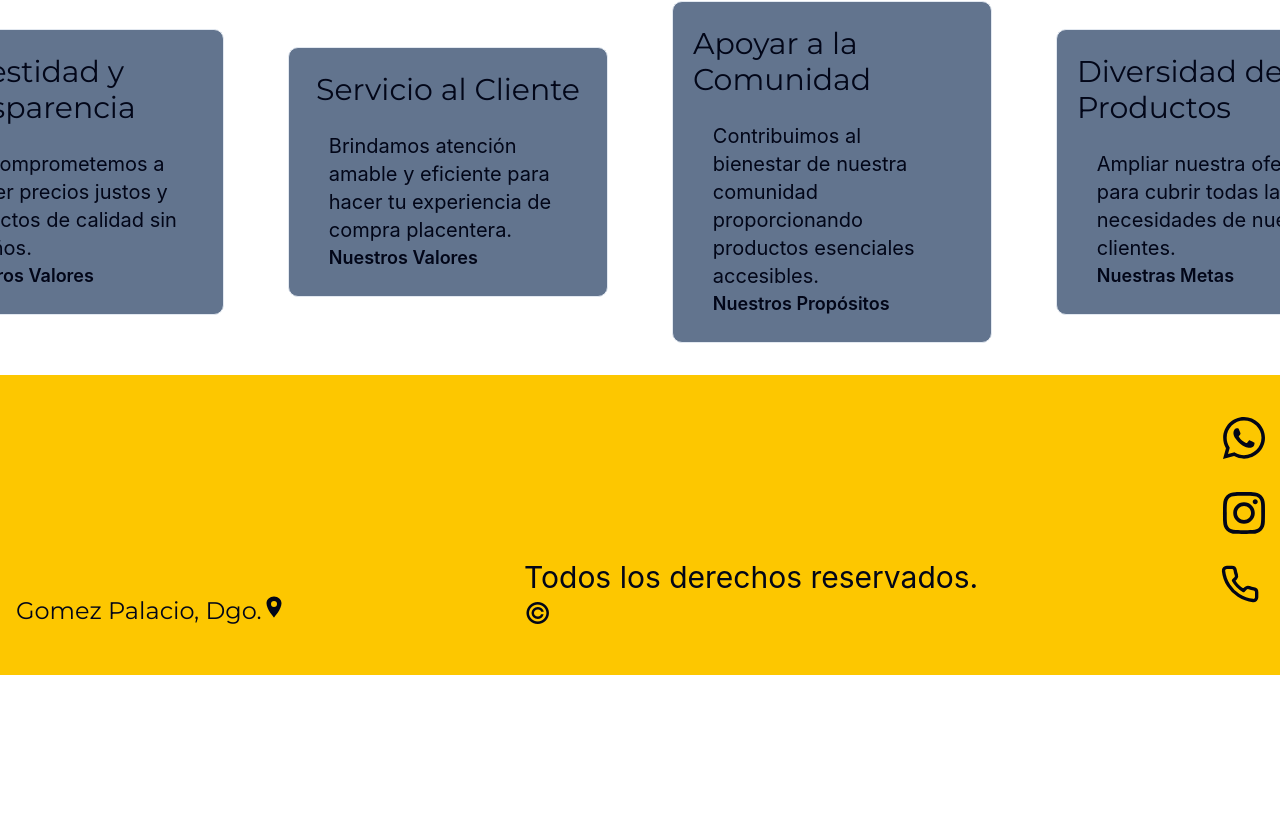
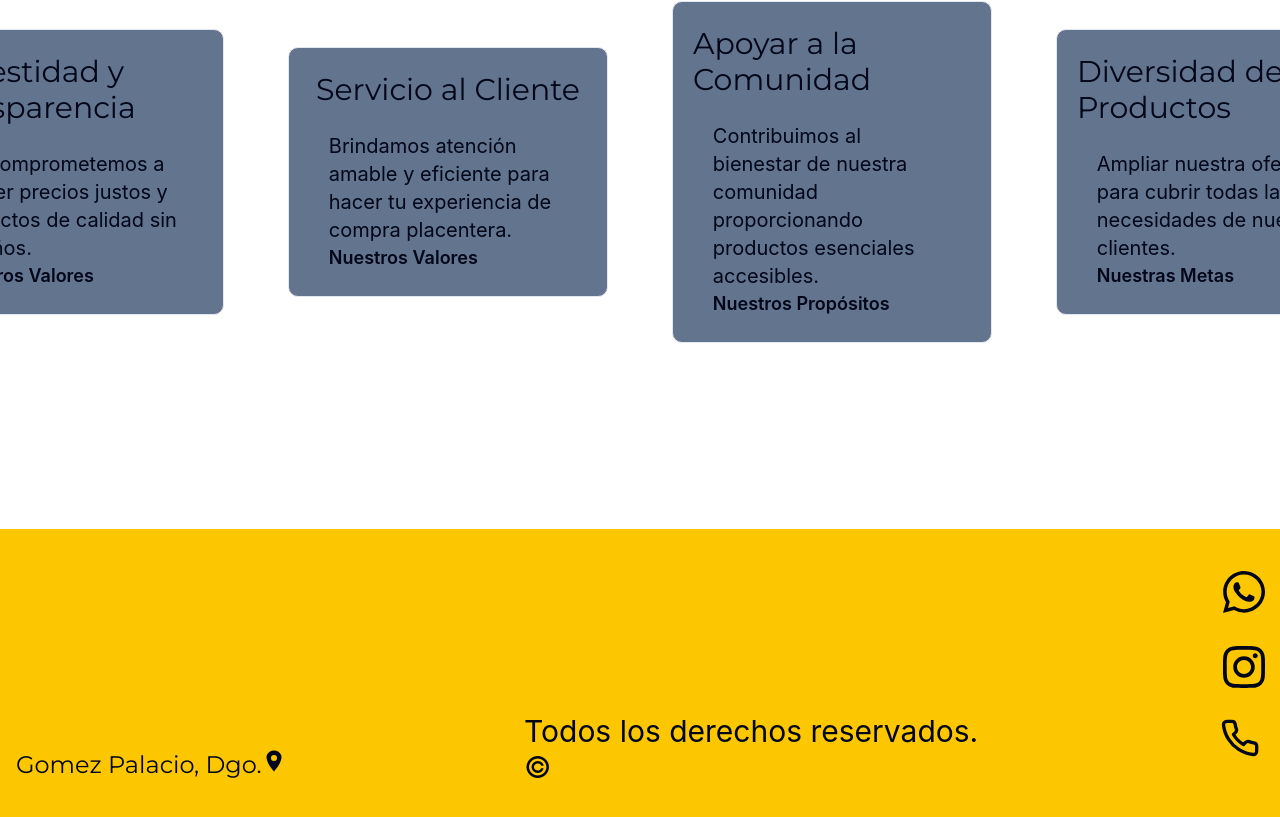
Before and after one commit to Alter25/mobile-responsive-first, a React (Vite) app: page / in a window 1280 px wide. Shown: the part 771-1588 px from the top of the page. Before the commit the page ends 1446 px from the top, so only its background shows below. Built offline with nearby package versions, Linux system fonts and the light colour scheme.

Commit message:
Routes added

```diff
--- a/src/App.tsx
+++ b/src/App.tsx
@@ -1,10 +1,16 @@
-import MainLayout from './layout/MainLayout'
-import Home from './pages/Home'
+import { BrowserRouter, Routes, Route } from "react-router-dom";
+import MainLayout from "./layout/MainLayout";
+import Home from "./pages/Home";
+
 
 function App() {
-  return <MainLayout>
-    <Home/>
-  </MainLayout>
+  return <BrowserRouter>
+    <Routes>
+      <Route path="/" element={<MainLayout />}>
+        <Route index element={<Home />} />
+      </Route>
+    </Routes>
+  </BrowserRouter>
 }
 
 export default App
--- a/src/components/Footer.tsx
+++ b/src/components/Footer.tsx
@@ -8,7 +8,7 @@ interface Props {
 
 export const Footer = ({ Rss, children, ubicacion }: Props) => {
   return (
-    <footer className="w-full grid grid-cols-5 bg-yellow-400 h-75 pb-8">
+    <footer className="w-full absolute -bottom-200 grid grid-cols-5 bg-yellow-400 h-75 pb-8">
       <section className="col-span-2 flex flex-col justify-end p-4">{ubicacion}</section>
       <section className="col-span-2 p-3 flex flex-col justify-end">{children}</section>
       <section className="flex justify-end items-start p-3">{Rss}</section>
--- a/src/components/Navbar.tsx
+++ b/src/components/Navbar.tsx
@@ -5,8 +5,8 @@ import {
   MenubarGroup,
   MenubarItem,
   MenubarMenu,
-  MenubarSeparator,
-  MenubarShortcut,
+  // MenubarSeparator,
+  // MenubarShortcut,
   MenubarSub,
   MenubarSubContent,
   MenubarSubTrigger,
--- a/src/layout/MainLayout.tsx
+++ b/src/layout/MainLayout.tsx
@@ -1,17 +1,32 @@
+import { Outlet } from "react-router";
 import { Footer } from "@/components/Footer";
 import { Header } from "@/components/Header";
-import type { ReactNode } from "react";
+import { FaWhatsapp, FaInstagram } from "react-icons/fa";
+import { FiPhone } from "react-icons/fi";
+import { IoLocationSharp } from "react-icons/io5";
 
-interface Props {
-  children: ReactNode;
-}
-
-export default function MainLayout({ children }: Props) {
-  return <div className="relative">
-    <Header></Header>
-    {children}
-    {/* <Footer>
-      <p>hola</p>
-    </Footer> */}
+export default function MainLayout() {
+  return <div className="flex flex-col min-h-screen">
+    <Header />
+    <main className="grow">
+      <Outlet />
+    </main>
+    <Footer
+      Rss={<div className="flex flex-col justify-evenly h-full">
+        <FaWhatsapp size={48} />
+        <FaInstagram size={48} />
+        <FiPhone size={40} />
+      </div>}
+      ubicacion={
+        <div>
+          <h2 className="flex text-2xl">Gomez Palacio, Dgo.<span><IoLocationSharp size={24} /></span></h2>
+          <p></p>
+        </div>
+      }
+    >
+      <div>
+        <p className="text-3xl">Todos los derechos reservados. &copy;</p>
+      </div>
+    </Footer>
   </div>
 }
--- a/src/pages/Home.tsx
+++ b/src/pages/Home.tsx
@@ -2,11 +2,6 @@ import Marquee from "@/components/Marquee";
 import { Productos } from "@/lib/utils";
 import { WrapperCard } from "@/components/Cards";
 import { Mensajes } from "@/components/data/carrusel";
-import { Footer } from "@/components/Footer";
-import { FaWhatsapp, FaInstagram } from "react-icons/fa";
-import { IoLocationSharp } from "react-icons/io5";
-import { FiPhone } from "react-icons/fi";
-
 
 
 export default function Home() {
@@ -31,25 +26,7 @@ export default function Home() {
 						<WrapperCard key={index} title={item.content.header} text={item.content.text} name={item.name} />
 					))
 				}
-				{/* sera que aqui ponga articulos sobre algo? no lo se aun */}
 			</div>
-			<Footer
-				Rss={<div className="flex flex-col justify-evenly h-full">
-					<FaWhatsapp size={48} />
-					<FaInstagram size={48} />
-					<FiPhone size={40} />
-				</div>}
-				ubicacion={
-					<div>
-						<h2 className="flex text-2xl">Gomez Palacio, Dgo.<span><IoLocationSharp size={24} /></span></h2>
-						<p></p>
-					</div>
-				}
-			>
-				<div>
-					<p className="text-3xl">Todos los derechos reservados. &copy;</p>
-				</div>
-			</Footer>
 		</section>
 	);
 };
```
